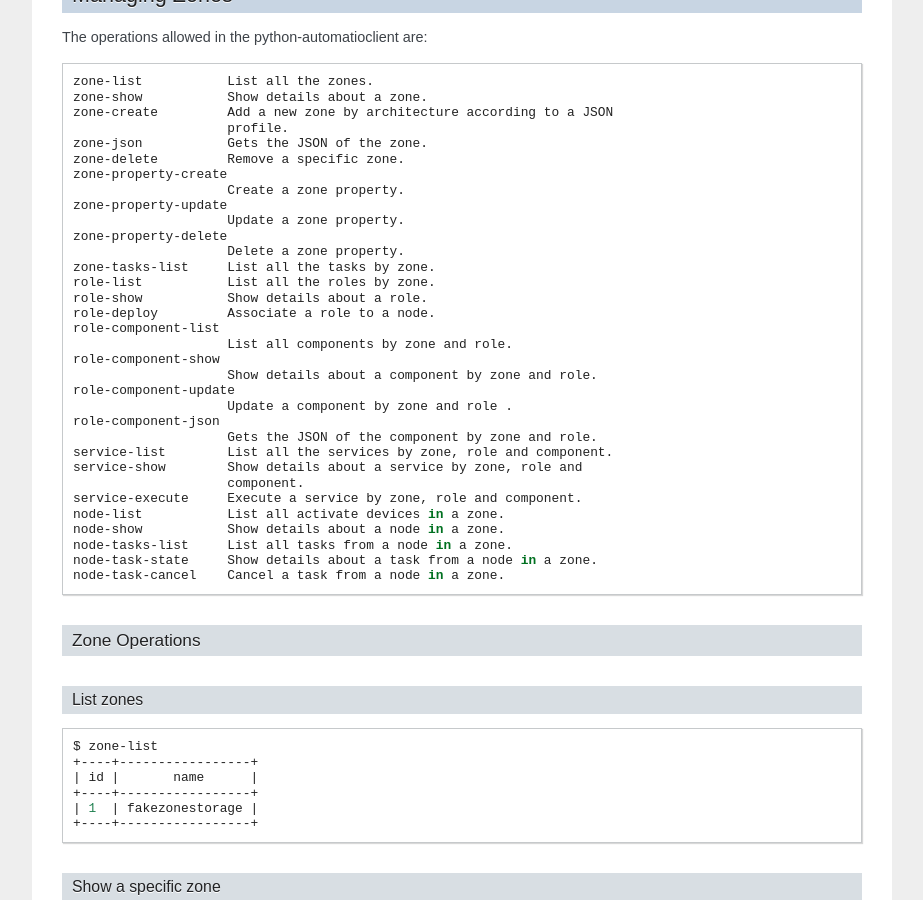
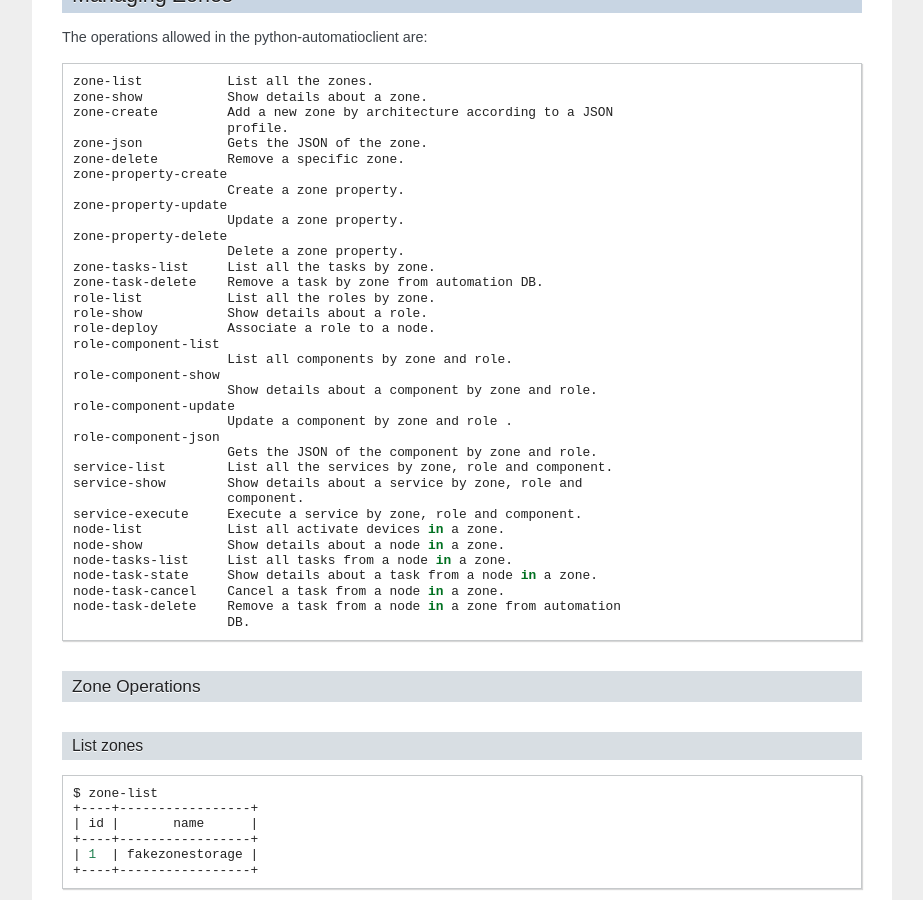
Before and after one commit to StackOps/python-automationclient, a Sphinx documentation site: the page built from docs/source/Zone.rst, in a window 1280 px wide and 900 px high, scrolled down 3312 px. Shown: the whole window, without its empty margins (198-1121 px from the left). Built offline with Sphinx 7.4.7, drawn with Linux system fonts in a browser that asks for light colours.

Commit message:
Suggestions Jaime

```diff
--- a/docs/source/Zone.rst
+++ b/docs/source/Zone.rst
@@ -192,6 +192,7 @@ The operations allowed in the python-automatioclient are:
    zone-property-delete
                        Delete a zone property.
    zone-tasks-list     List all the tasks by zone.
+   zone-task-delete    Remove a task by zone from automation DB.
    role-list           List all the roles by zone.
    role-show           Show details about a role.
    role-deploy         Associate a role to a node.
@@ -212,6 +213,8 @@ The operations allowed in the python-automatioclient are:
    node-tasks-list     List all tasks from a node in a zone.
    node-task-state     Show details about a task from a node in a zone.
    node-task-cancel    Cancel a task from a node in a zone.
+   node-task-delete    Remove a task from a node in a zone from automation
+                       DB.
 
 
 Zone Operations
```
